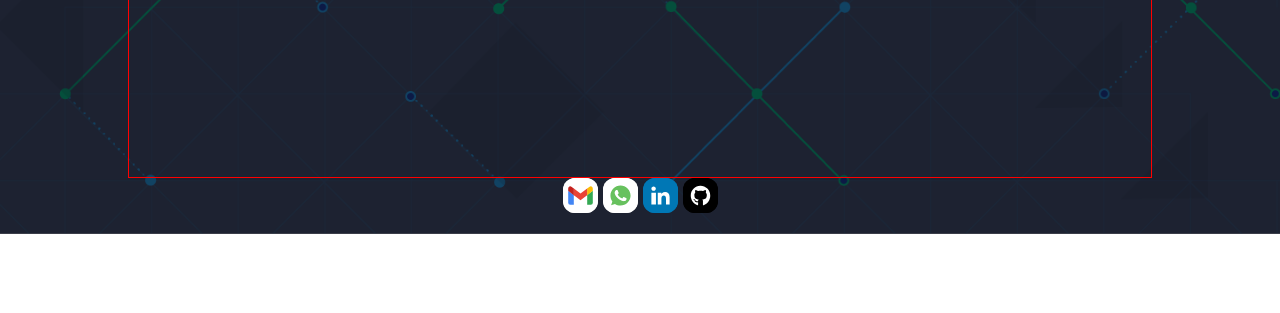
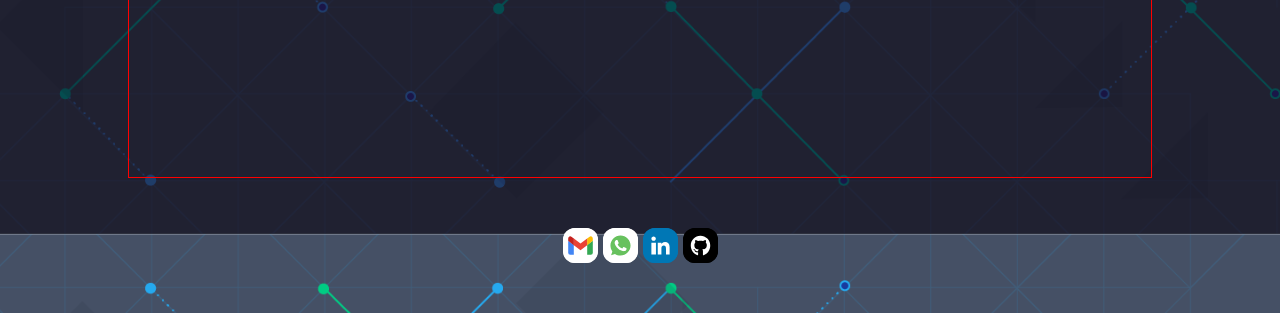
Before and after one commit to Dokja620/portefolio, a website: page index.html in a window 1280 px wide. Shown: the part 566-879 px from the top of the page. Before the commit the page ends 800 px from the top, so only its background shows below. Drawn offline with Linux system fonts and the light colour scheme.

Commit message:
still fixing

```diff
--- a/assets/styles/main.css
+++ b/assets/styles/main.css
@@ -79,7 +79,7 @@ body {
 }
 body::after {
   content: "";
-  position: absolute;
+  position: fixed;
   top: 0;
   left: 0;
   width: 100vw;
@@ -245,6 +245,10 @@ main section {
 }
 
 /* Footer */
+footer {
+  padding: 50px 0;
+}
+
 .social-media {
   display: flex;
   flex-wrap: wrap;
```
